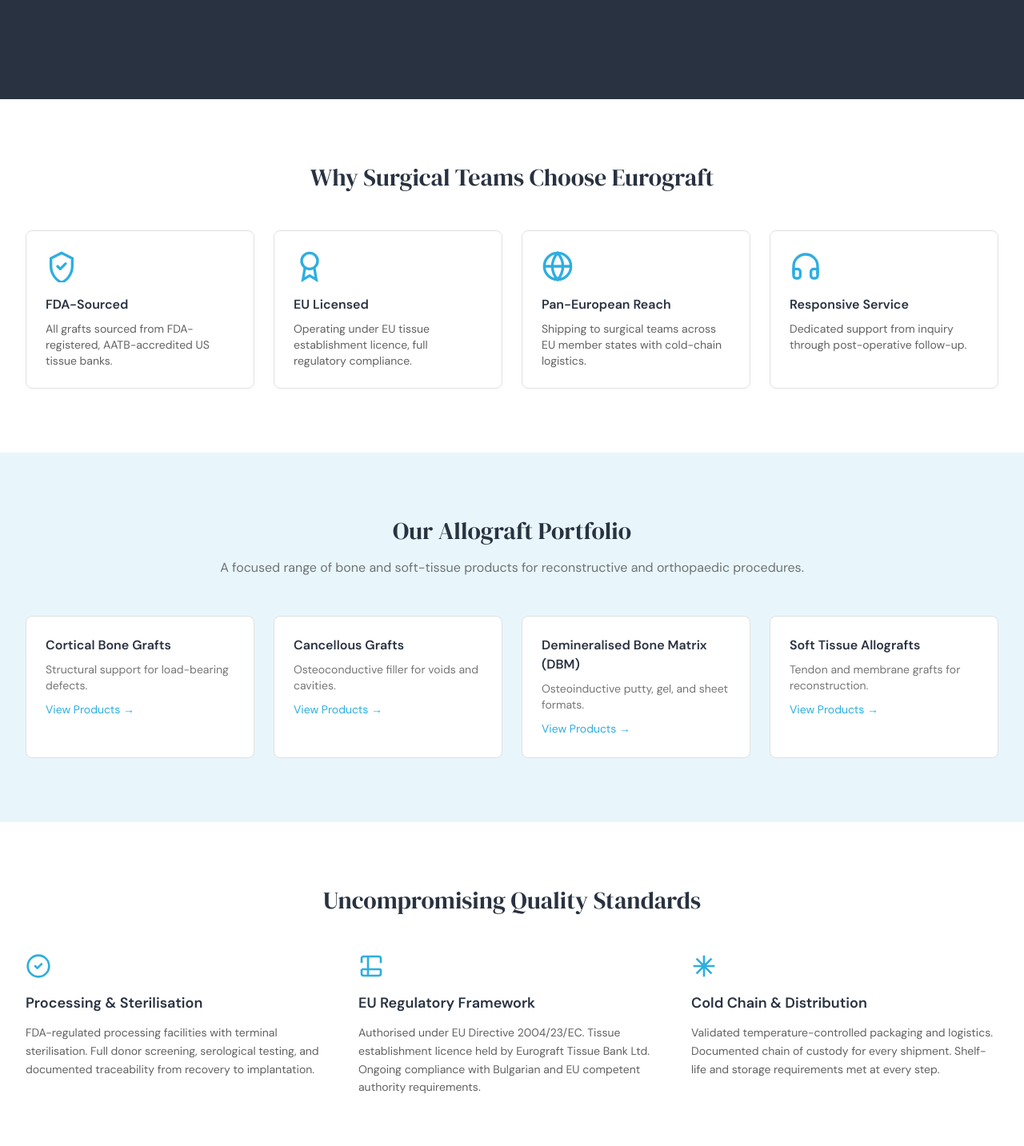
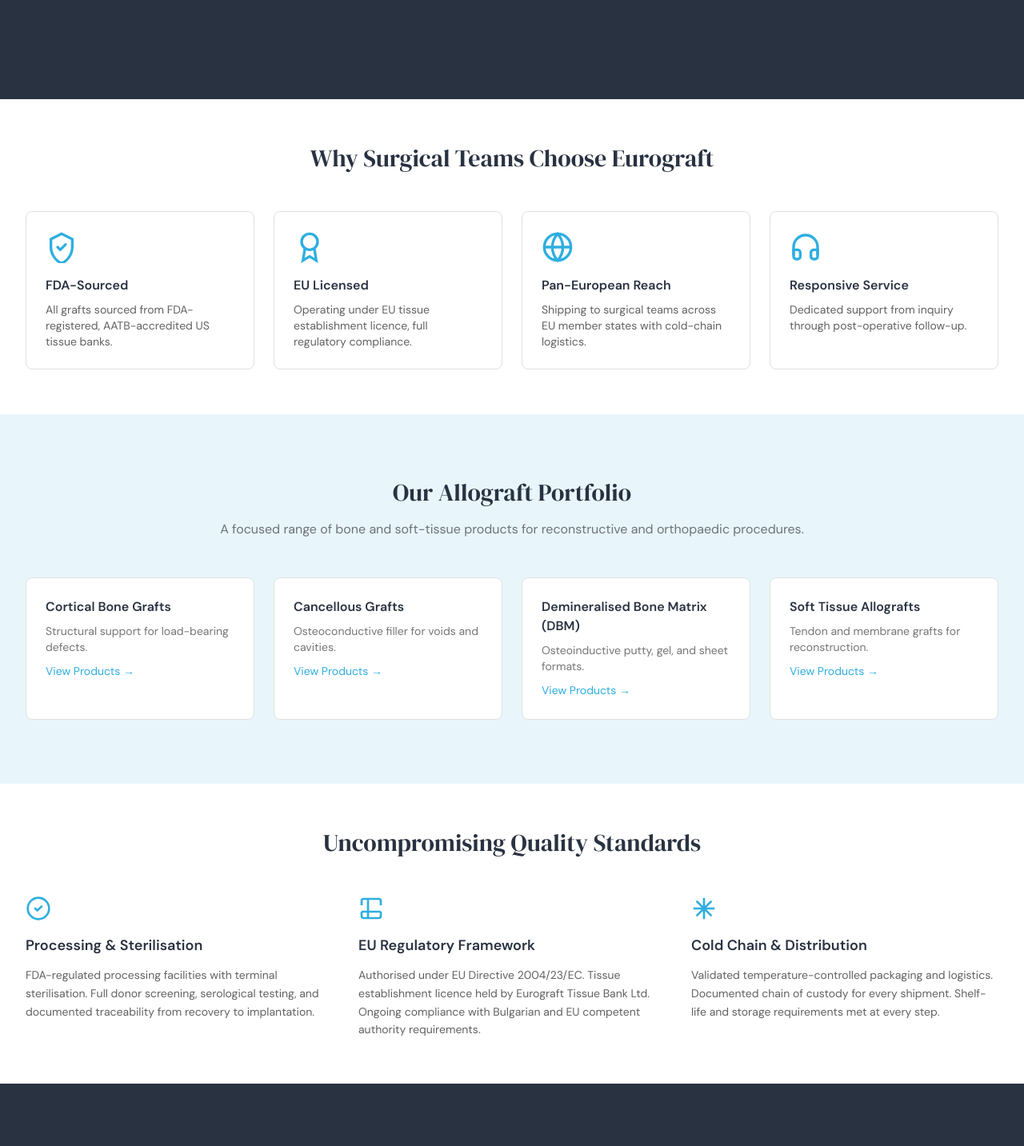
Before and after one commit to Eurograft/tbe-website, a Next.js app: page / in a window 1280 px wide. Shown: the part 740-2173 px from the top of the page at 80% size. Built offline with nearby package versions, Linux system fonts and the light colour scheme.

Commit message:
fix: reduce padding on bg-white sections to eliminate white gaps

```diff
--- a/app/page.tsx
+++ b/app/page.tsx
@@ -168,7 +168,7 @@
       </section>
 
       {/* ── Why Eurograft ── */}
-      <section className="bg-white py-20">
+      <section className="bg-white py-14">
         <div className="max-w-7xl mx-auto px-4 sm:px-6 lg:px-8">
           <h2 className="font-serif text-3xl text-dark-slate text-center mb-12">
             Why Surgical Teams Choose Eurograft
@@ -215,7 +215,7 @@
       </section>
 
       {/* ── Quality & Compliance ── */}
-      <section className="bg-white py-20">
+      <section className="bg-white py-14">
         <div className="max-w-7xl mx-auto px-4 sm:px-6 lg:px-8">
           <h2 className="font-serif text-3xl text-dark-slate text-center mb-12">
             Uncompromising Quality Standards
```
